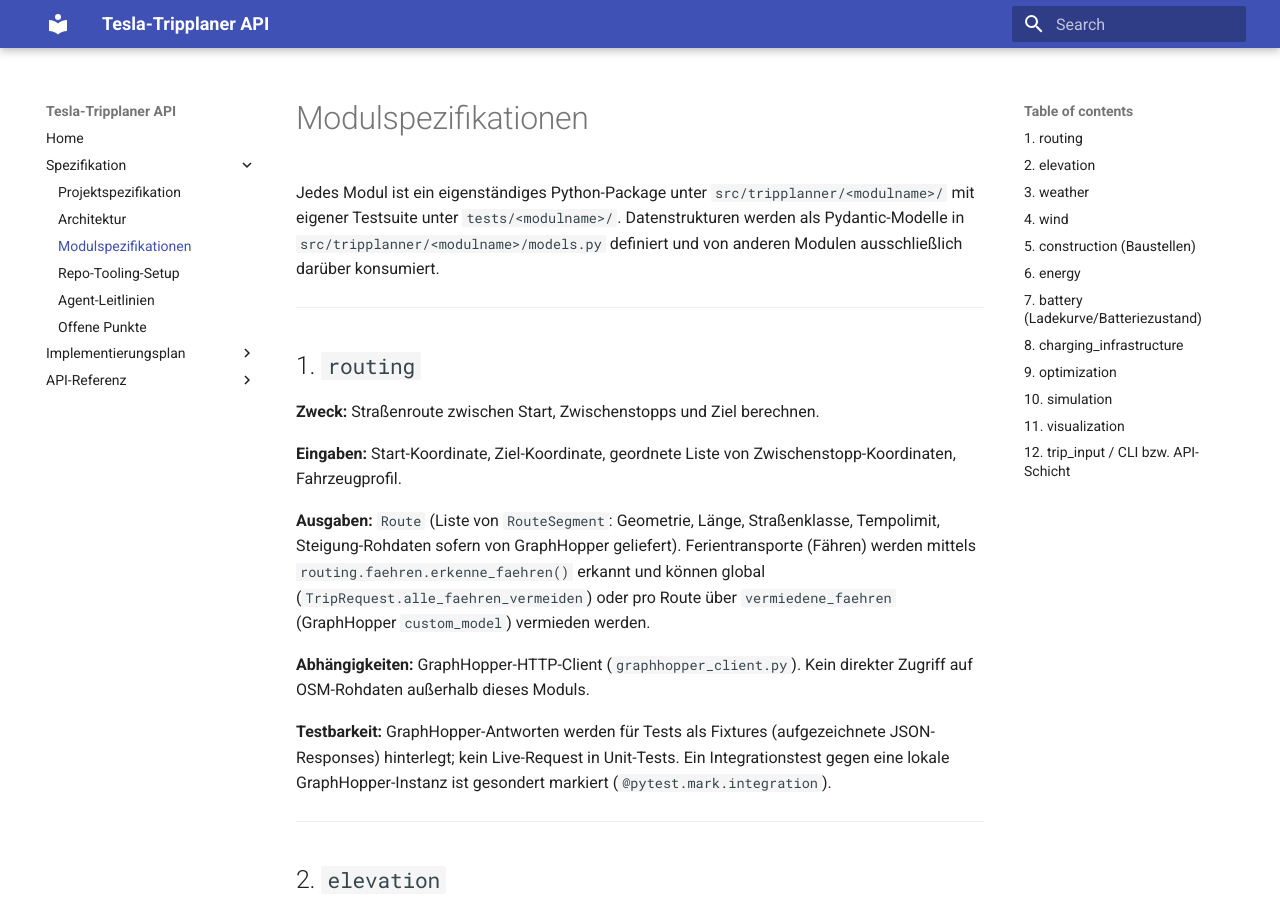
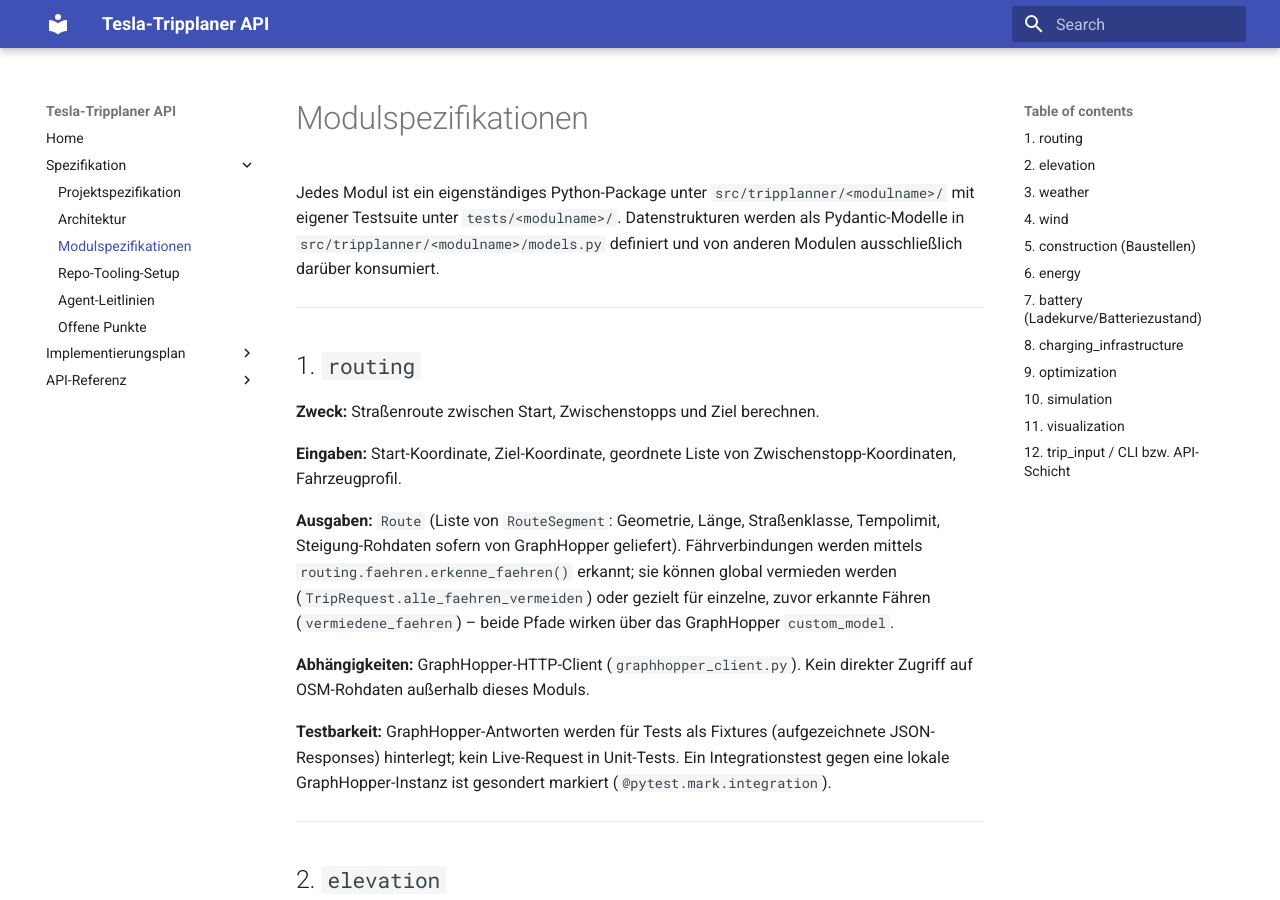
Before and after one commit to phldgmn/tesla-trips, an MkDocs documentation site: the page built from docs/03-modulspezifikationen.md, in a window 1280 px wide and 900 px high. Built offline with MkDocs 1.6.1 and Material for MkDocs 9.7.7, drawn with Linux system fonts in a browser that asks for light colours; some of the changed text lies outside the part shown.

Commit message:
docs: fix ferry terminology and re-verify hk output in module spec

```diff
--- a/docs/03-modulspezifikationen.md
+++ b/docs/03-modulspezifikationen.md
@@ -10,7 +10,7 @@ Jedes Modul ist ein eigenständiges Python-Package unter `src/tripplanner/<modul
 
 **Eingaben:** Start-Koordinate, Ziel-Koordinate, geordnete Liste von Zwischenstopp-Koordinaten, Fahrzeugprofil.
 
-**Ausgaben:** `Route` (Liste von `RouteSegment`: Geometrie, Länge, Straßenklasse, Tempolimit, Steigung-Rohdaten sofern von GraphHopper geliefert). Ferientransporte (Fähren) werden mittels `routing.faehren.erkenne_faehren()` erkannt und können global (`TripRequest.alle_faehren_vermeiden`) oder pro Route über `vermiedene_faehren` (GraphHopper `custom_model`) vermieden werden.
+**Ausgaben:** `Route` (Liste von `RouteSegment`: Geometrie, Länge, Straßenklasse, Tempolimit, Steigung-Rohdaten sofern von GraphHopper geliefert). Fährverbindungen werden mittels `routing.faehren.erkenne_faehren()` erkannt; sie können global vermieden werden (`TripRequest.alle_faehren_vermeiden`) oder gezielt für einzelne, zuvor erkannte Fähren (`vermiedene_faehren`) – beide Pfade wirken über das GraphHopper `custom_model`.
 
 **Abhängigkeiten:** GraphHopper-HTTP-Client (`graphhopper_client.py`). Kein direkter Zugriff auf OSM-Rohdaten außerhalb dieses Moduls.
 
```
Also changed, not shown: other parts of docs/03-modulspezifikationen.md (+1 -1 lines).
